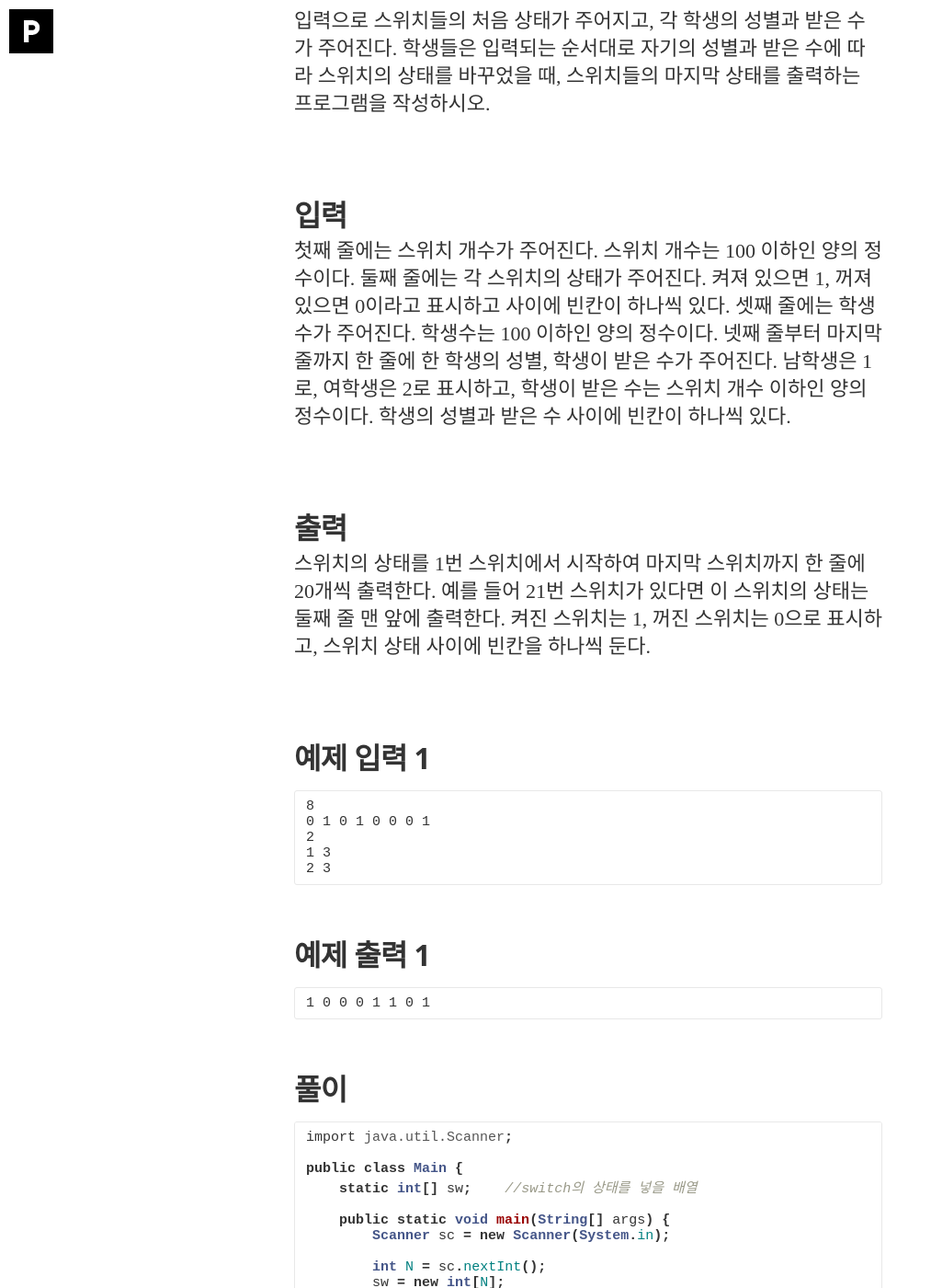
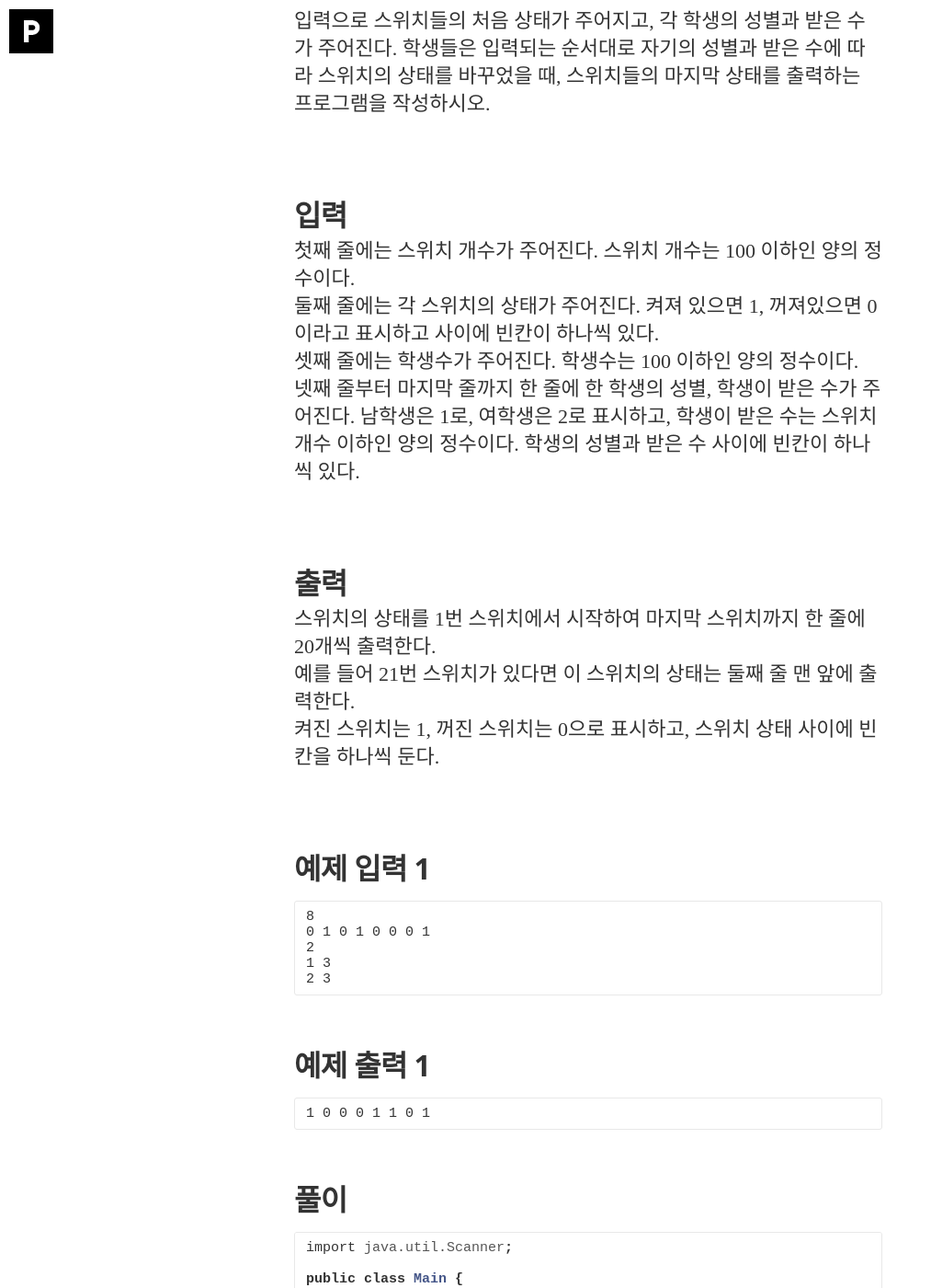
Before and after one commit to pss407/pss407.github.io, a Jekyll site: the page built from _posts/2020-02-11-백준#1244.md, in a window 1280 px wide and 1400 px high, scrolled down 2076 px. Shown: the whole window at 92% size, without its empty margins (0-1013 px from the left). Built offline with Jekyll 4.4.1, drawn with Linux system fonts in a browser that asks for light colours; nearby versions of some CDN libraries; some web fonts are replaced.

Commit message:
Update 2020-02-11-백준#1244.md

```diff
--- a/_posts/2020-02-11-백준#1244.md
+++ b/_posts/2020-02-11-백준#1244.md
@@ -42,12 +42,17 @@ image2: /assets/article_images/2014-11-30-mediator_features/night-track-mobile.J
 입력
 ---------------------------
 
-첫째 줄에는 스위치 개수가 주어진다. 스위치 개수는 100 이하인 양의 정수이다. 둘째 줄에는 각 스위치의 상태가 주어진다. 켜져 있으면 1, 꺼져있으면 0이라고 표시하고 사이에 빈칸이 하나씩 있다. 셋째 줄에는 학생수가 주어진다. 학생수는 100 이하인 양의 정수이다. 넷째 줄부터 마지막 줄까지 한 줄에 한 학생의 성별, 학생이 받은 수가 주어진다. 남학생은 1로, 여학생은 2로 표시하고, 학생이 받은 수는 스위치 개수 이하인 양의 정수이다. 학생의 성별과 받은 수 사이에 빈칸이 하나씩 있다.
+첫째 줄에는 스위치 개수가 주어진다. 스위치 개수는 100 이하인 양의 정수이다. \
+둘째 줄에는 각 스위치의 상태가 주어진다. 켜져 있으면 1, 꺼져있으면 0이라고 표시하고 사이에 빈칸이 하나씩 있다. \
+셋째 줄에는 학생수가 주어진다. 학생수는 100 이하인 양의 정수이다. \
+넷째 줄부터 마지막 줄까지 한 줄에 한 학생의 성별, 학생이 받은 수가 주어진다. 남학생은 1로, 여학생은 2로 표시하고, 학생이 받은 수는 스위치 개수 이하인 양의 정수이다. 학생의 성별과 받은 수 사이에 빈칸이 하나씩 있다.
 
 출력
 ----------------
 
-스위치의 상태를 1번 스위치에서 시작하여 마지막 스위치까지 한 줄에 20개씩 출력한다. 예를 들어 21번 스위치가 있다면 이 스위치의 상태는 둘째 줄 맨 앞에 출력한다. 켜진 스위치는 1, 꺼진 스위치는 0으로 표시하고, 스위치 상태 사이에 빈칸을 하나씩 둔다.
+스위치의 상태를 1번 스위치에서 시작하여 마지막 스위치까지 한 줄에 20개씩 출력한다. \
+예를 들어 21번 스위치가 있다면 이 스위치의 상태는 둘째 줄 맨 앞에 출력한다. \
+켜진 스위치는 1, 꺼진 스위치는 0으로 표시하고, 스위치 상태 사이에 빈칸을 하나씩 둔다.
 
 예제 입력 1
 ----------------------
```
